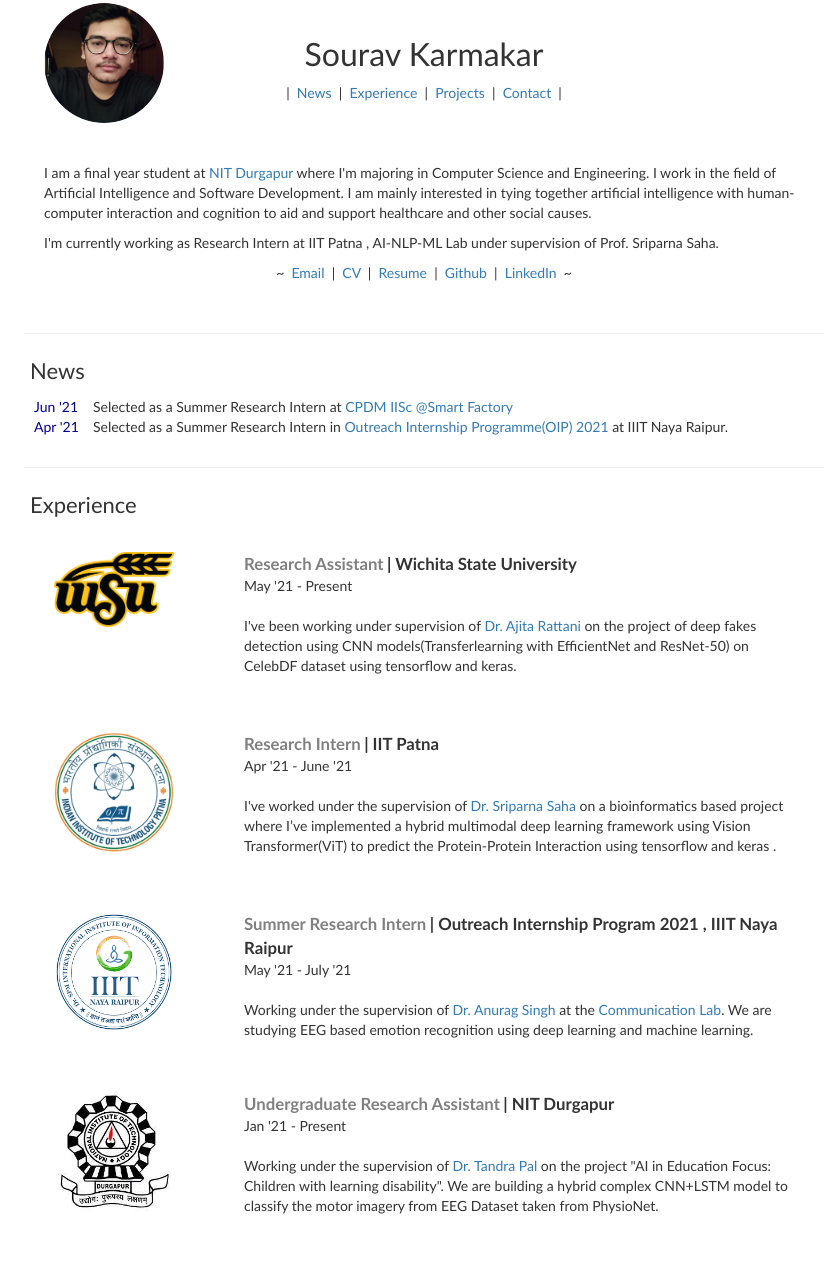
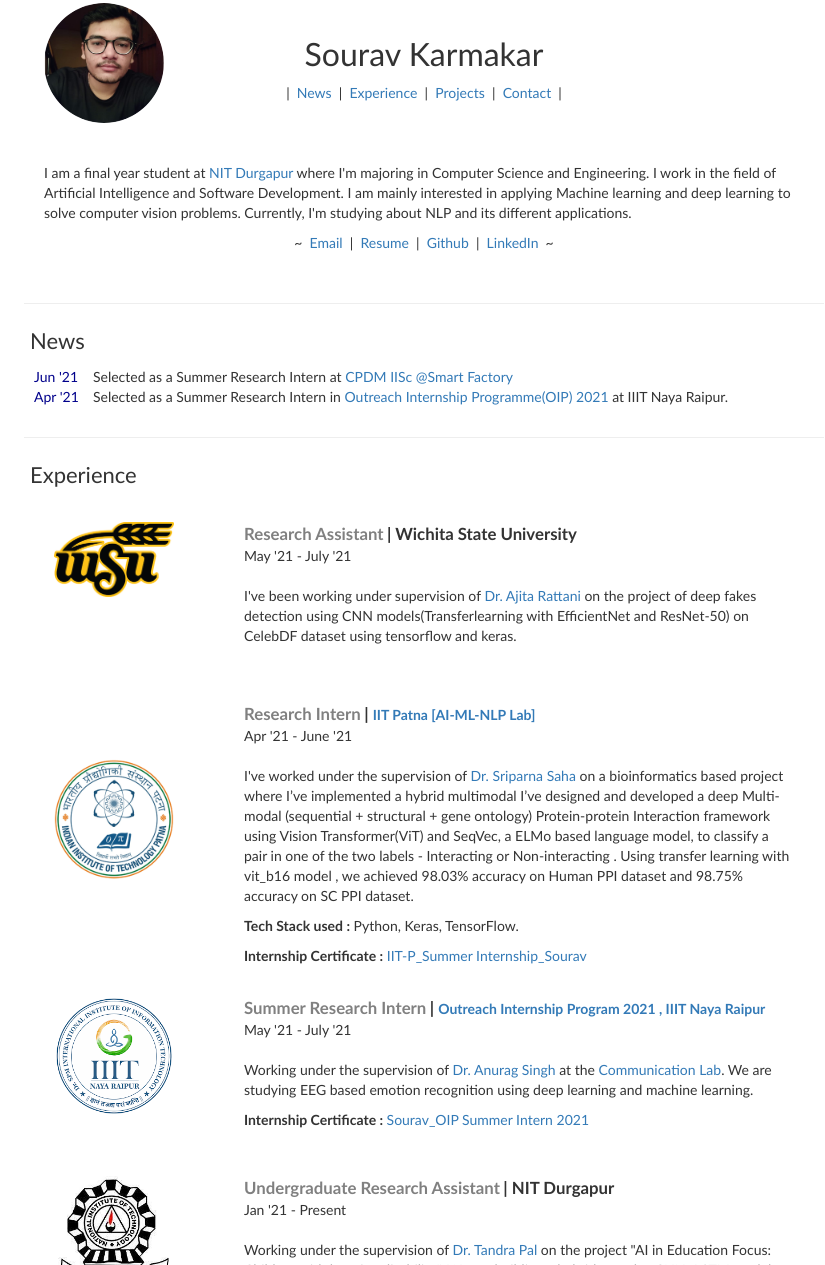
Before and after one commit to iamskab/iamskab.github.io, a plain HTML site: page index.html in a window 1280 px wide. Shown: the part 17-1282 px from the top of the page, without its empty margins (216-1041 px from the left). Drawn offline with nearby package versions, Linux system fonts and the light colour scheme.

Commit message:
_modified past experiences and added links

```diff
--- a/index.html
+++ b/index.html
@@ -99,17 +99,14 @@
                                 <td style="padding:2.5%;width:63%;vertical-align:middle">
                                     <p>I am a final year student at
                                         <a href="https://nitdgp.ac.in" target="_blank">NIT Durgapur</a> where I'm majoring in Computer Science and Engineering. I work in the field of Artificial Intelligence and Software Development. I am mainly interested
-                                        in tying together artificial intelligence with human-computer interaction and cognition to aid and support healthcare and other social causes.
-                                    </p>
-                                    <p>
-                                        I'm currently working as Research Intern at IIT Patna , AI-NLP-ML Lab under supervision of Prof. Sriparna Saha.
+                                        in applying Machine learning and deep learning to solve computer vision problems. Currently, I'm studying about NLP and its different applications.
 
                                     </p>
+
 
                                     <p style="text-align:center">
                                         &nbsp~&nbsp
                                         <a href="mailto:sourav.acad@gmail.com" target="_blank">Email</a> &nbsp|&nbsp
-                                        <a href="data/Resume_Sourav.pdf" target="_blank">CV</a> &nbsp|&nbsp
                                         <a href="data/Resume_Sourav.pdf" target="_blank">Resume</a> &nbsp|&nbsp
                                         <a href="https://github.com/iamskab" target="_blank">Github</a> &nbsp|&nbsp
                                         <a href="https://www.linkedin.com/in/sourav-karmakar-b20333175/" target="_blank">LinkedIn</a> &nbsp~&nbsp
@@ -185,7 +182,7 @@
                                     <td style="padding:10px;width:75%;vertical-align:top">
                                         <papertitle style="color:gray"><big>Research Assistant</big> </papertitle>
                                         <papertitle><big> | Wichita State University</big></papertitle>
-                                        <br> May '21 - Present
+                                        <br> May '21 - July '21
                                         <br>
                                         <br>
                                         <p>I've been working under supervision of <a href="https://scholar.google.com/citations?user=9esyU2EAAAAJ&hl=en" target="_blank">
@@ -204,13 +201,23 @@
                                     </td>
                                     <td style="padding:10px;width:75%;vertical-align:top">
                                         <papertitle style="color:gray"><big>Research Intern</big> </papertitle>
-                                        <papertitle><big> | IIT Patna</big></papertitle>
+                                        <papertitle><big> | <a href="https://www.iitp.ac.in/~ai-nlp-ml/" target="_blank">IIT Patna [AI-ML-NLP Lab]</a></big></papertitle>
                                         <br> Apr '21 - June '21
                                         <br>
                                         <br>
                                         <p>I've worked under the supervision of <a href="https://www.iitp.ac.in/~sriparna/" target="_blank">
-                                            Dr. Sriparna Saha</a> on a bioinformatics based project where I’ve implemented a hybrid multimodal deep learning framework using Vision Transformer(ViT) to predict the Protein-Protein Interaction using tensorflow
-                                            and keras .
+                                            Dr. Sriparna Saha</a> on a bioinformatics based project where I’ve implemented a hybrid multimodal I’ve designed and developed a deep Multi-modal (sequential + structural + gene ontology) Protein-protein Interaction
+                                            framework using Vision Transformer(ViT) and SeqVec, a ELMo based language model, to classify a pair in one of the two labels - Interacting or Non-interacting . Using transfer learning with vit_b16 model , we
+                                            achieved 98.03% accuracy on Human PPI dataset and 98.75% accuracy on SC PPI dataset.
+
+                                        </p>
+                                        <p>
+                                            <b>Tech Stack used :</b> Python, Keras, TensorFlow.
+                                        </p>
+                                        <p>
+                                            <b>Internship Certificate :</b> <a href="https://drive.google.com/file/d/1LvO_sTLIZ0nys_8c6xPi9Sn6EH8FGsyZ/view" target="_blank">
+                                                IIT-P_Summer Internship_Sourav
+                                            </a>
                                         </p>
                                     </td>
                                 </tr>
@@ -225,12 +232,17 @@
                                     </td>
                                     <td style="padding:10px;width:75%;vertical-align:top">
                                         <papertitle style="color:gray"><big>Summer Research Intern</big> </papertitle>
-                                        <papertitle><big> | Outreach Internship Program 2021 , IIIT Naya Raipur</big></papertitle>
+                                        <papertitle><big> | <a href="http://ims.iiitnr.edu.in/Outreach2020/Home.aspx" target="_blank">Outreach Internship Program 2021 , IIIT Naya Raipur</a> </big></papertitle>
                                         <br> May '21 - July '21
                                         <br>
                                         <br>
                                         <p>Working under the supervision of <a href="https://scholar.google.co.in/citations?user=bzoViqQAAAAJ&hl=en" target="_blank">Dr. Anurag Singh</a> at the <a href="https://www.iiitnr.ac.in/content/communication-lab"
                                                 target="_blank"> Communication Lab</a>. We are studying EEG based emotion recognition using deep learning and machine learning.
+                                        </p>
+                                        <p>
+                                            <b>Internship Certificate : </b> <a href="https://drive.google.com/file/d/1P7czoauanqcdCOZWE-y0K63Wo8OevF3h/view">
+                                                Sourav_OIP Summer Intern 2021
+                                            </a>
                                         </p>
                                     </td>
                                 </tr>
```
